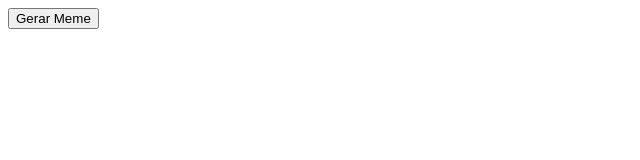
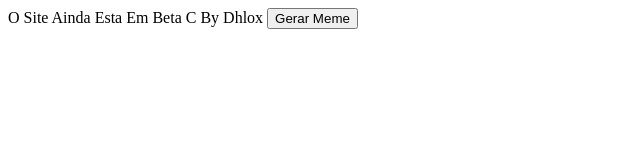
Before and after one commit to Dhlox/Meme-Generator-0.1, a plain HTML site: page index.html in a window 1280 px wide. Shown: the whole page, without its empty margins (0-640 px from the left). Drawn offline with Linux system fonts and the light colour scheme.

Commit message:
Update index.html

```diff
--- a/index.html
+++ b/index.html
@@ -2,6 +2,8 @@
 <html>
 <head>
   <title>Meme Generator 0.1</title>
+O Site Ainda Esta Em Beta
+C By Dhlox
   <style>
     .image {
       width: 200px;
```
